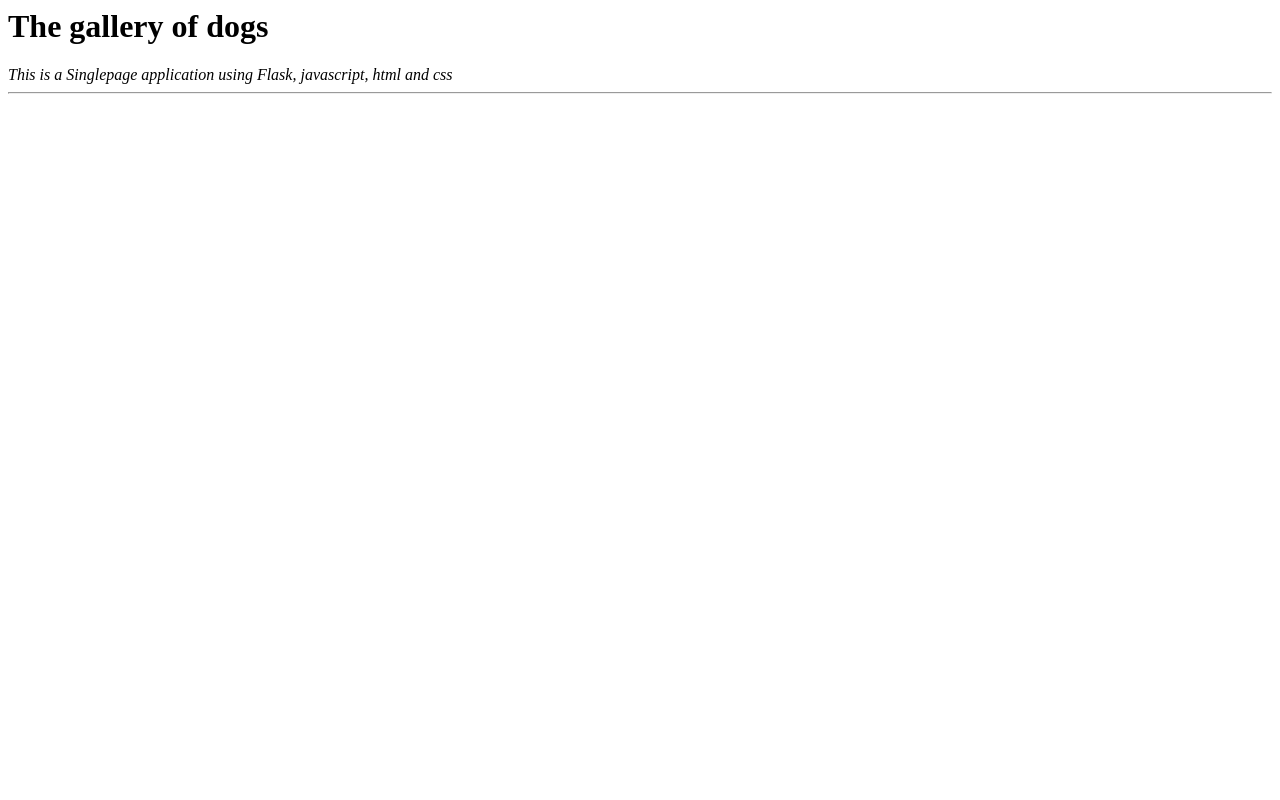
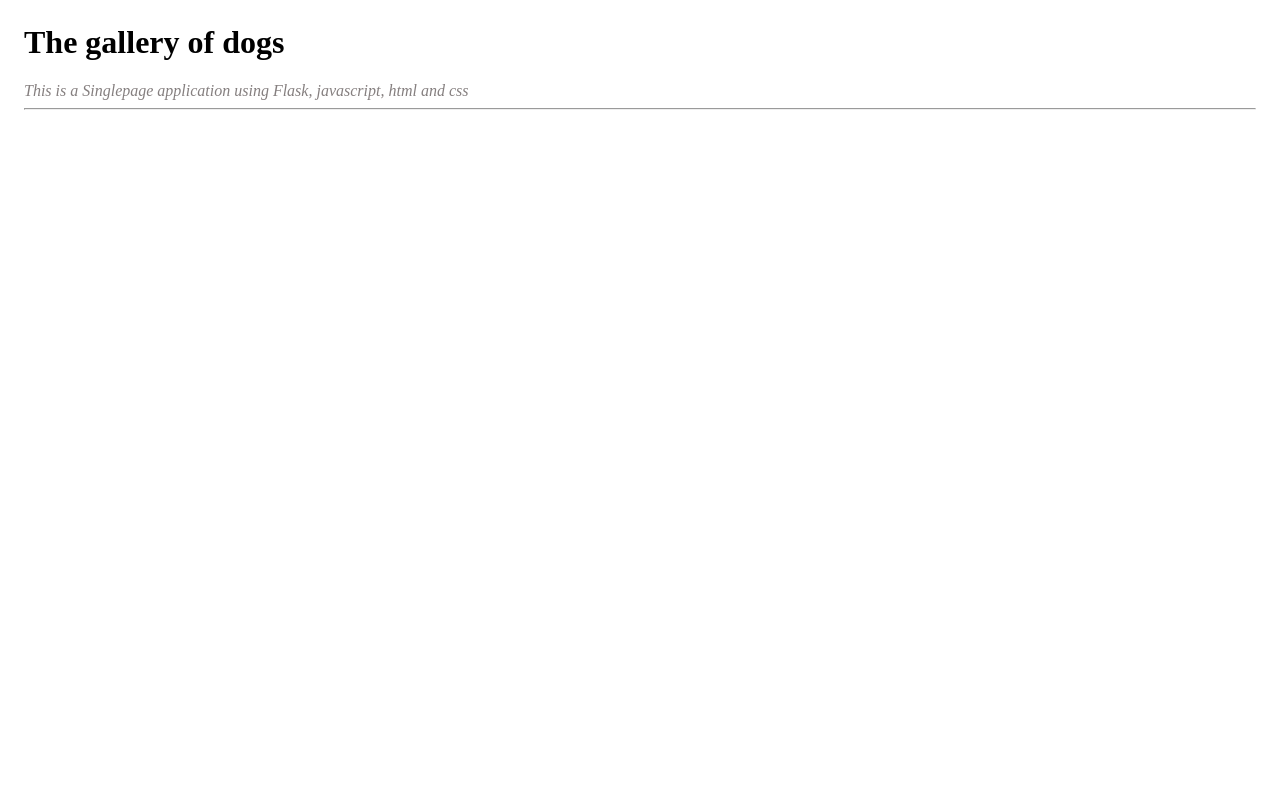
Before and after one commit to ngtungngo/learning-flask, a Flask app: page /dogs/ in a window 1280 px wide. Run offline with Flask 2, Linux system fonts and the light colour scheme.

Commit message:
css added

```diff
--- a/src/static/dogs.css
+++ b/src/static/dogs.css
@@ -1,5 +1,8 @@
 body {
-    padding: 2rem;
+    margin: 24px;
+}
+em {
+    color: #857f7f
 }
 .contaner {
   display: flex;
--- a/src/templates/dogs.html
+++ b/src/templates/dogs.html
@@ -1,7 +1,7 @@
 <html lang="en">
   <head>
-    <!-- <link rel="stylesheet" href="{{ url_for('static', filename='dogs.css') }}">
-    <script src="https://ajax.googleapis.com/ajax/libs/jquery/1.12.4/jquery.min.js"></script>
+    <link rel="stylesheet" href="{{ url_for('static', filename='dogs.css') }}">
+    <!--<script src="https://ajax.googleapis.com/ajax/libs/jquery/1.12.4/jquery.min.js"></script>
     <script src="{{url_for('static', filename='dogs.js')}}"></script>
     <meta charset="UTF-8" /> -->
     <title>Dogs</title>
```
Also changed, not shown: README.md, resources/app-with-css.png (added).
